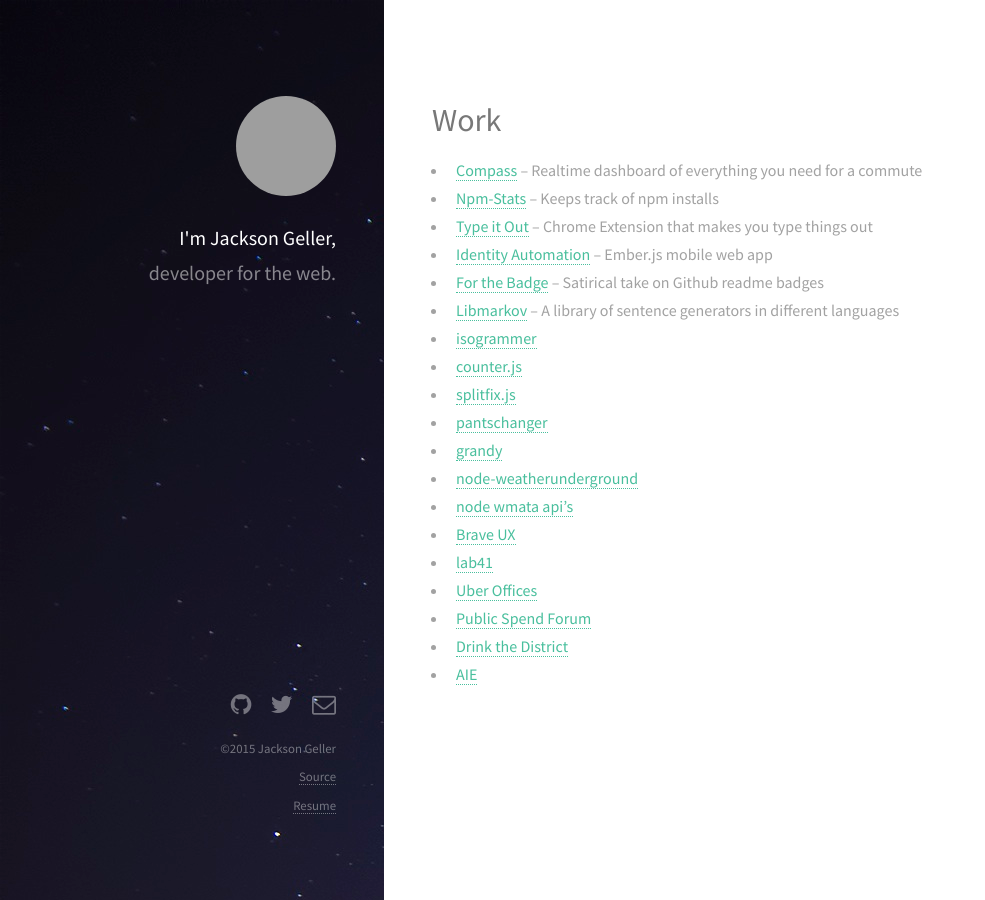
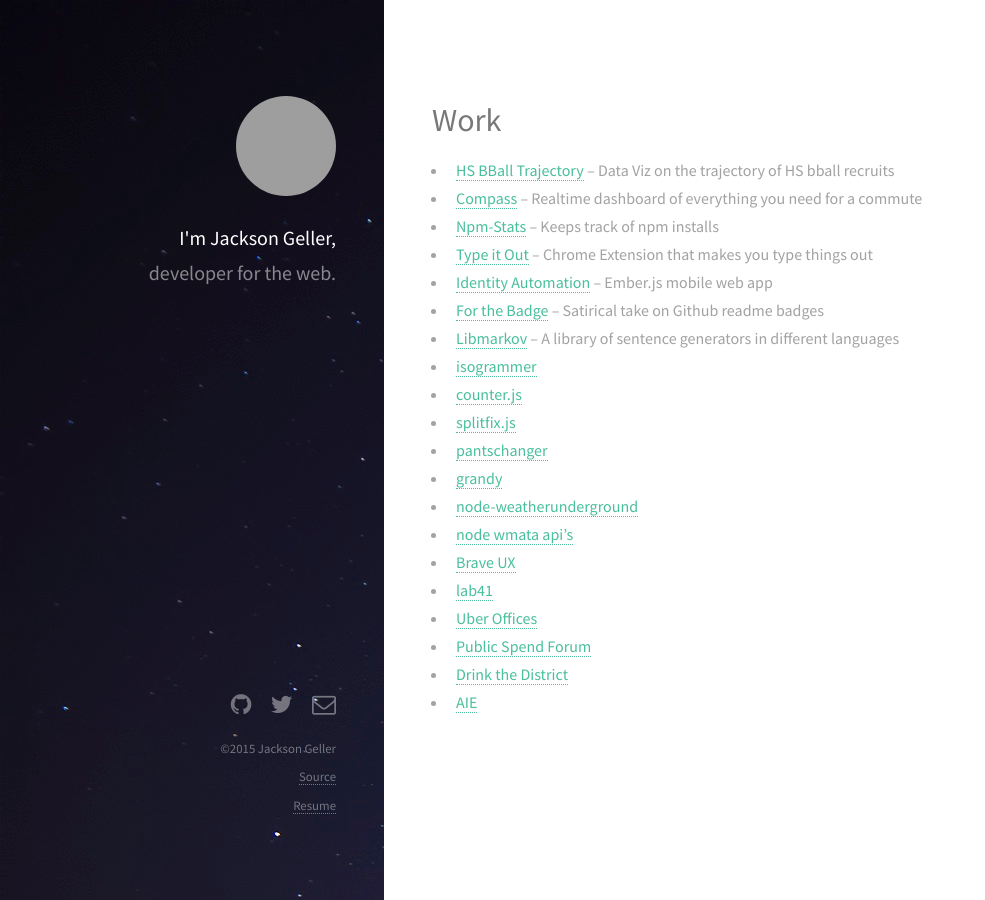
Before and after one commit to jaxgeller/jaxgeller.github.io, a Jekyll site: the page built from work.md, in a window 1280 px wide, cut to the strip 0-900 px from the top of the page. Shown: the whole strip, without its empty margins (0-985 px from the left). Built offline with Jekyll 4.4.1, drawn with Linux system fonts in a browser that asks for light colours; nearby versions of some CDN libraries; grey boxes are pictures that could not be loaded.

Commit message:
add hs bball recruits

```diff
--- a/work.md
+++ b/work.md
@@ -4,6 +4,7 @@
 permalink: /work/
 ---
 
+* [HS BBall Trajectory](/hs-bball-trajectory/) -- Data Viz on the trajectory of HS bball recruits
 * [Compass](/compass/) -- Realtime dashboard of everything you need for a commute
 * [Npm-Stats](https://github.com/jaxgeller/npm-stats) -- Keeps track of npm installs
 * [Type it Out](https://chrome.google.com/webstore/detail/type-it-out/cakjfpgihbciegpnmholbaafghdbngjp) -- Chrome Extension that makes you type things out
```
